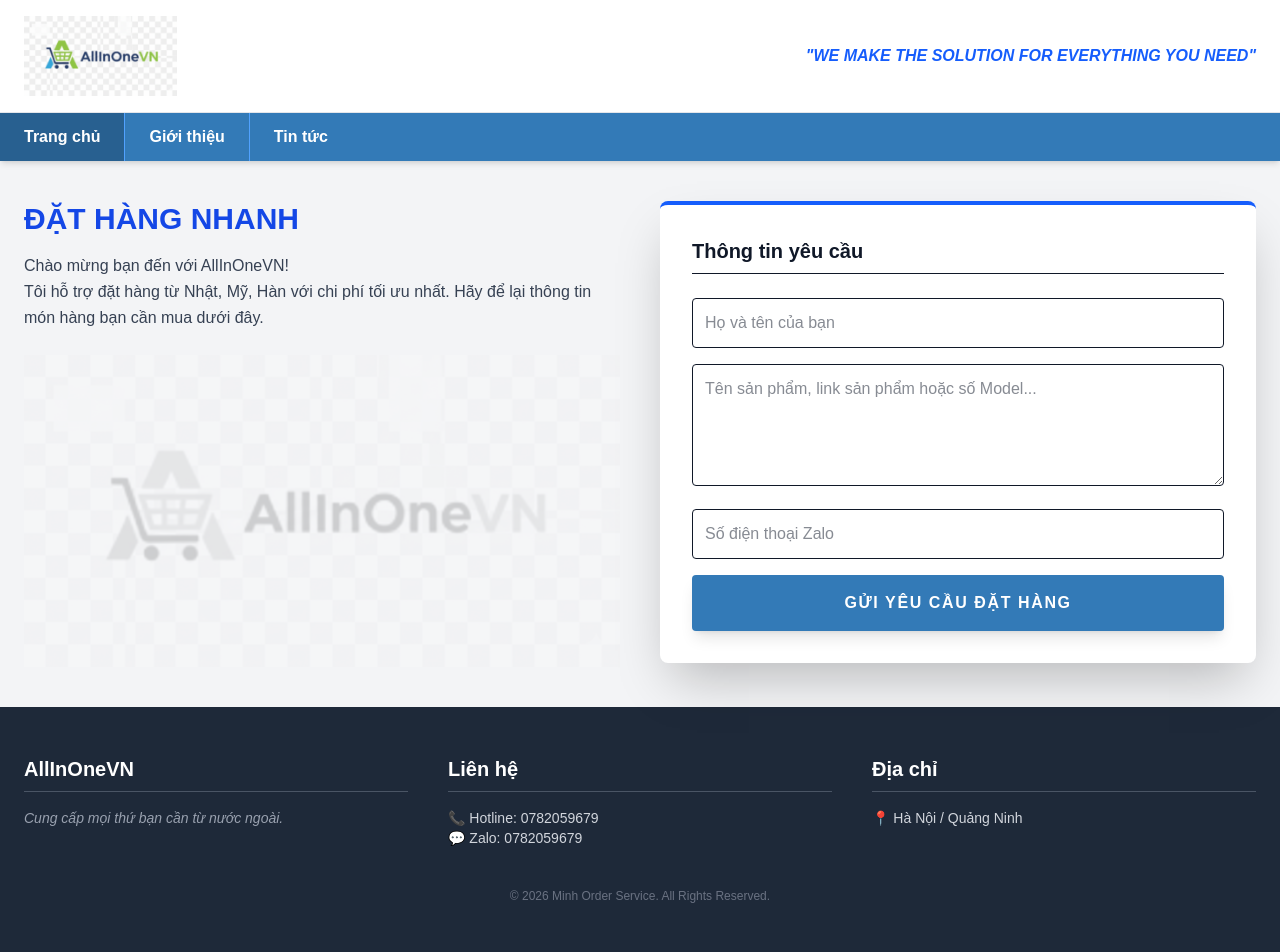
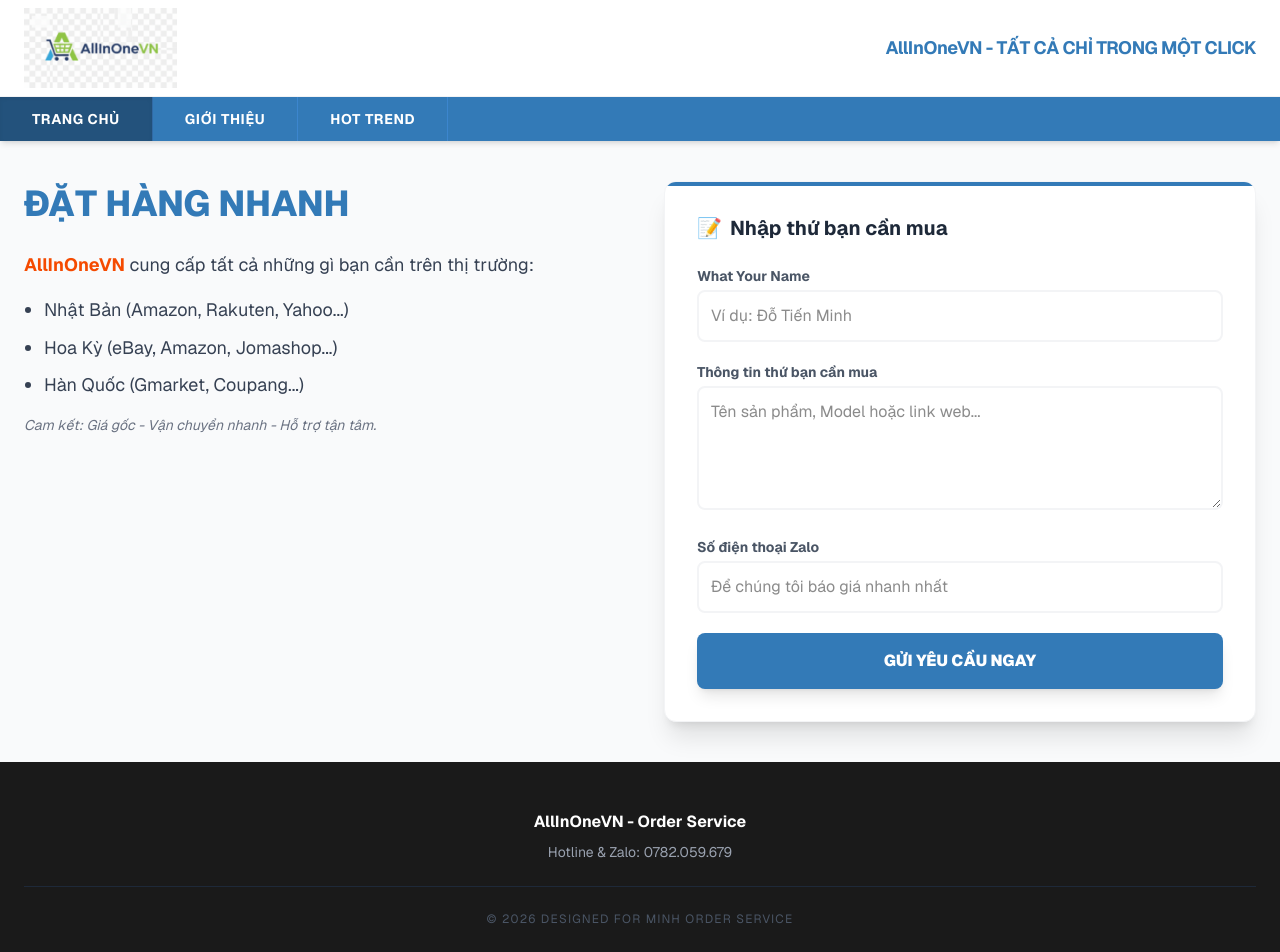
Before and after one commit to dotienminh6-svg/Cua-hang-cua-minh, a Next.js app: page / in a window 1280 px wide. Shown: the top 952 px of the page. Built offline with nearby package versions, Linux system fonts and the light colour scheme.

Commit message:
Update sua loi phong chu và logo

```diff
--- a/app/page.tsx
+++ b/app/page.tsx
@@ -4,7 +4,7 @@
 
 export default function Home() {
   const [loading, setLoading] = useState(false);
-  const [activeTab, setActiveTab] = useState('home'); // Quản lý các trang: home, about, news
+  const [activeTab, setActiveTab] = useState('home');
 
   const sendEmail = (e: any) => {
     e.preventDefault();
@@ -21,123 +21,117 @@
   };
 
   return (
-    <main className="min-h-screen bg-gray-100">
-      {/* TẦNG 1: LOGO & BANNER (Nền trắng) */}
-      <header className="bg-white py-4 px-6 border-b border-gray-200">
+    <main className="min-h-screen bg-gray-50 font-sans">
+      {/* TẦNG 1: LOGO (Xử lý hòa trộn nền) */}
+      <header className="bg-white py-2 px-6 border-b border-gray-100">
         <div className="max-w-7xl mx-auto flex items-center justify-between">
-          <img src="/logo.png" alt="AllInOneVN Logo" className="h-20 w-auto object-contain" />
-          {/* Bạn có thể thêm ảnh banner quảng cáo ở đây nếu muốn */}
-          <div className="hidden md:block text-right italic text-blue-600 font-bold">
-            "WE MAKE THE SOLUTION FOR EVERYTHING YOU NEED"
+          <div className="flex items-center">
+            {/* Thêm mix-blend-multiply để logo hòa vào nền trắng, mất ô caro */}
+            <img
+              src="/logo.png"
+              alt="AllInOneVN Logo"
+              className="h-20 w-auto object-contain mix-blend-multiply"
+            />
+          </div>
+          <div className="hidden md:block text-right">
+            <p className="text-[#337ab7] font-bold text-lg tracking-tight">AllInOneVN - TẤT CẢ CHỈ TRONG MỘT CLICK</p>
           </div>
         </div>
       </header>
 
-      {/* TẦNG 2: THANH MENU NGANG (Màu xanh giống Subin Vina) */}
+      {/* TẦNG 2: THANH MENU */}
       <nav className="bg-[#337ab7] text-white sticky top-0 z-50 shadow-md">
-        <div className="max-w-7xl mx-auto flex overflow-x-auto">
-          <button
-            onClick={() => setActiveTab('home')}
-            className={`px-6 py-3 font-bold hover:bg-[#286090] transition border-r border-blue-400 ${activeTab === 'home' ? 'bg-[#286090]' : ''}`}
-          >
-            Trang chủ
-          </button>
-          <button
-            onClick={() => setActiveTab('about')}
-            className={`px-6 py-3 font-bold hover:bg-[#286090] transition border-r border-blue-400 ${activeTab === 'about' ? 'bg-[#286090]' : ''}`}
-          >
-            Giới thiệu
-          </button>
-          <button
-            onClick={() => setActiveTab('news')}
-            className={`px-6 py-3 font-bold hover:bg-[#286090] transition ${activeTab === 'news' ? 'bg-[#286090]' : ''}`}
-          >
-            Tin tức
-          </button>
+        <div className="max-w-7xl mx-auto flex">
+          {['home', 'about', 'news'].map((tab) => (
+            <button
+              key={tab}
+              onClick={() => setActiveTab(tab)}
+              className={`px-8 py-3 font-bold uppercase text-sm tracking-wider transition-all border-r border-blue-400/30 ${
+                activeTab === tab ? 'bg-[#23527c] shadow-inner' : 'hover:bg-[#286090]'
+              }`}
+            >
+              {tab === 'home' ? 'Trang chủ' : tab === 'about' ? 'Giới thiệu' : 'Hot trend'}
+            </button>
+          ))}
         </div>
       </nav>
 
-      {/* TẦNG 3: NỘI DUNG THAY ĐỔI THEO MENU */}
-      <div className="max-w-7xl mx-auto py-10 px-6 min-h-[60vh]">
+      {/* TẦNG 3: NỘI DUNG */}
+      <div className="max-w-7xl mx-auto py-10 px-6">
 
-        {/* NỘI DUNG TRANG CHỦ (FORM ĐẶT HÀNG) */}
         {activeTab === 'home' && (
-          <div className="grid md:grid-cols-2 gap-10 items-start">
+          <div className="grid md:grid-cols-2 gap-12 items-start">
             <div>
-              <h2 className="text-3xl font-black text-blue-700 mb-4 uppercase">Đặt hàng nhanh</h2>
-              <p className="text-gray-700 mb-6 font-medium leading-relaxed">
-                Chào mừng bạn đến với AllInOneVN! <br/>
-                Tôi hỗ trợ đặt hàng từ Nhật, Mỹ, Hàn với chi phí tối ưu nhất.
-                Hãy để lại thông tin món hàng bạn cần mua dưới đây.
-              </p>
-              <img src="/logo.png" className="w-full opacity-20 grayscale" alt="decoration" />
+              {/* Sửa lỗi phông chữ "ĐẶT HÀNG NHANH" */}
+              <h2 className="text-4xl font-extrabold text-[#337ab7] mb-6 leading-tight">
+                ĐẶT HÀNG NHANH
+              </h2>
+              <div className="space-y-4 text-gray-700 text-lg leading-relaxed">
+                <p>
+                  <span className="font-bold text-orange-600">AllInOneVN</span> cung cấp tất cả những gì bạn cần trên thị trường:
+                </p>
+                <ul className="list-disc ml-5 space-y-2">
+                  <li>Nhật Bản (Amazon, Rakuten, Yahoo...)</li>
+                  <li>Hoa Kỳ (eBay, Amazon, Jomashop...)</li>
+                  <li>Hàn Quốc (Gmarket, Coupang...)</li>
+                </ul>
+                <p className="italic text-sm text-gray-500">Cam kết: Giá gốc - Vận chuyển nhanh - Hỗ trợ tận tâm.</p>
+              </div>
             </div>
 
-            <section className="bg-white p-8 rounded-lg shadow-2xl border-t-4 border-blue-600">
-              <h3 className="text-xl font-bold mb-6 text-gray-900 border-b pb-2">Thông tin yêu cầu</h3>
-              <form className="space-y-4" onSubmit={sendEmail}>
-                <input name="name" placeholder="Họ và tên của bạn" className="w-full border p-3 rounded text-gray-900 focus:ring-2 focus:ring-blue-500 outline-none" required />
-                <textarea name="message" placeholder="Tên sản phẩm, link sản phẩm hoặc số Model..." className="w-full border p-3 rounded text-gray-900 focus:ring-2 focus:ring-blue-500 outline-none" rows={4} required></textarea>
-                <input name="phone" placeholder="Số điện thoại Zalo" className="w-full border p-3 rounded text-gray-900 focus:ring-2 focus:ring-blue-500 outline-none" required />
-                <button type="submit" disabled={loading} className="w-full bg-[#337ab7] text-white p-4 rounded font-bold hover:bg-[#23527c] transition uppercase tracking-widest shadow-lg">
-                  {loading ? "Đang xử lý..." : "Gửi yêu cầu đặt hàng"}
+            <section className="bg-white p-8 rounded-xl shadow-xl border border-gray-100 relative overflow-hidden">
+              <div className="absolute top-0 left-0 w-full h-1 bg-[#337ab7]"></div>
+              <h3 className="text-xl font-bold mb-6 text-gray-800 flex items-center">
+                <span className="mr-2">📝</span> Nhập thứ bạn cần mua
+              </h3>
+              <form className="space-y-5" onSubmit={sendEmail}>
+                <div>
+                  <label className="block text-sm font-bold text-gray-600 mb-1">What Your Name</label>
+                  <input name="name" type="text" placeholder="Ví dụ: Đỗ Tiến Minh" className="w-full border-2 border-gray-100 p-3 rounded-lg focus:border-[#337ab7] outline-none transition-all" required />
+                </div>
+                <div>
+                  <label className="block text-sm font-bold text-gray-600 mb-1">Thông tin thứ bạn cần mua</label>
+                  <textarea name="message" placeholder="Tên sản phẩm, Model hoặc link web..." className="w-full border-2 border-gray-100 p-3 rounded-lg focus:border-[#337ab7] outline-none transition-all" rows={4} required></textarea>
+                </div>
+                <div>
+                  <label className="block text-sm font-bold text-gray-600 mb-1">Số điện thoại Zalo</label>
+                  <input name="phone" type="text" placeholder="Để chúng tôi báo giá nhanh nhất" className="w-full border-2 border-gray-100 p-3 rounded-lg focus:border-[#337ab7] outline-none transition-all" required />
+                </div>
+                <button type="submit" disabled={loading} className="w-full bg-[#337ab7] text-white p-4 rounded-lg font-black hover:bg-[#23527c] transition-all transform hover:scale-[1.02] shadow-lg uppercase">
+                  {loading ? "Đang gửi đi..." : "Gửi yêu cầu ngay"}
                 </button>
               </form>
             </section>
           </div>
         )}
 
-        {/* NỘI DUNG TRANG GIỚI THIỆU */}
+        {/* Nội dung Giới thiệu & Tin tức giữ nguyên cấu trúc */}
         {activeTab === 'about' && (
-          <div className="bg-white p-10 rounded shadow">
-            <h2 className="text-3xl font-bold text-blue-700 mb-6">Về AllInOneVN</h2>
-            <div className="prose text-gray-800 font-medium">
-              <p>AllInOneVN là dịch vụ cá nhân hỗ trợ tìm kiếm và mua hộ hàng ngoại từ các thị trường Nhật, Mỹ, Hàn Quốc.</p>
-              <p className="mt-4">Chúng tôi cam kết:</p>
-              <ul className="list-disc ml-6 mt-2 space-y-2">
-                <li>Hàng chính hãng 100%.</li>
-                <li>Chi phí vận chuyển và công mua hộ thấp nhất thị trường.</li>
-                <li>Hỗ trợ kiểm tra hàng và tư vấn model kỹ thuật tận tâm.</li>
-              </ul>
-            </div>
+          <div className="bg-white p-10 rounded-xl shadow-lg border border-gray-100">
+            <h2 className="text-3xl font-bold text-[#337ab7] mb-6">Về AllInOneVN</h2>
+            <p className="text-gray-700 text-lg leading-relaxed">Chúng tôi có tất cả những gì mà bạn đang tìm kiếm. Với phương châm uy tin, an toàn, chất lượng và giá cả chạm sàn. chúng tôi sẽ mang đến cho bạn trải nghiệm tuyệt vời khi bạn có thể mua bất kì thứ gì bạn muốn chỉ bằng 1 cú click</p>
           </div>
         )}
 
-        {/* NỘI DUNG TRANG TIN TỨC */}
         {activeTab === 'news' && (
-          <div className="grid md:grid-cols-3 gap-6">
-            <div className="bg-white p-4 rounded shadow hover:shadow-lg transition cursor-pointer">
-              <div className="bg-gray-200 h-40 rounded mb-4 flex items-center justify-center text-gray-500 italic">[Ảnh sản phẩm hot 1]</div>
-              <h4 className="font-bold text-blue-700">Top 5 iPhone 14 Pro cũ giá rẻ tháng này</h4>
-              <p className="text-sm text-gray-600 mt-2">Cập nhật giá iPhone 14 Pro từ thị trường Nhật Bản cực tốt...</p>
-            </div>
-            <div className="bg-white p-4 rounded shadow hover:shadow-lg transition cursor-pointer">
-              <div className="bg-gray-200 h-40 rounded mb-4 flex items-center justify-center text-gray-500 italic">[Ảnh sản phẩm hot 2]</div>
-              <h4 className="font-bold text-blue-700">Máy in Zebra RFID - Giải pháp cho kho bãi</h4>
-              <p className="text-sm text-gray-600 mt-2">Tìm hiểu các dòng máy in Zebra và linh kiện chính hãng...</p>
-            </div>
+          <div className="grid md:grid-cols-3 gap-8">
+             <div className="bg-white p-6 rounded-xl shadow border border-gray-50">
+                <div className="h-40 bg-blue-50 rounded-lg mb-4 flex items-center justify-center font-bold text-[#337ab7]">Sản phẩm Hot</div>
+                <h4 className="font-bold text-lg mb-2 text-gray-800">Cập nhật giá iPhone 14 Pro</h4>
+                <p className="text-gray-600 text-sm">Thị trường Nhật đang có giá rất tốt cho các dòng máy lướt...</p>
+             </div>
           </div>
         )}
       </div>
 
-      {/* FOOTER */}
-      <footer className="bg-gray-800 text-white py-12 px-6">
-        <div className="max-w-7xl mx-auto grid md:grid-cols-3 gap-10">
-          <div>
-            <h3 className="text-xl font-bold mb-4 border-b border-gray-600 pb-2">AllInOneVN</h3>
-            <p className="text-gray-400 text-sm italic">Cung cấp mọi thứ bạn cần từ nước ngoài.</p>
-          </div>
-          <div>
-            <h3 className="text-xl font-bold mb-4 border-b border-gray-600 pb-2">Liên hệ</h3>
-            <p className="text-sm text-gray-300">📞 Hotline: 0782059679</p>
-            <p className="text-sm text-gray-300">💬 Zalo: 0782059679</p>
-          </div>
-          <div>
-            <h3 className="text-xl font-bold mb-4 border-b border-gray-600 pb-2">Địa chỉ</h3>
-            <p className="text-sm text-gray-300">📍 Hà Nội / Quảng Ninh</p>
+      <footer className="bg-[#1a1a1a] text-gray-400 py-12 px-6">
+        <div className="max-w-7xl mx-auto text-center">
+          <p className="text-white font-bold mb-2">AllInOneVN - Order Service</p>
+          <p className="text-sm">Hotline & Zalo: 0782.059.679</p>
+          <div className="mt-6 border-t border-gray-800 pt-6 text-xs text-gray-600 uppercase tracking-widest">
+            © 2026 Designed for Minh Order Service
           </div>
         </div>
-        <div className="text-center mt-10 text-gray-500 text-xs">© 2026 Minh Order Service. All Rights Reserved.</div>
       </footer>
     </main>
   );
```
